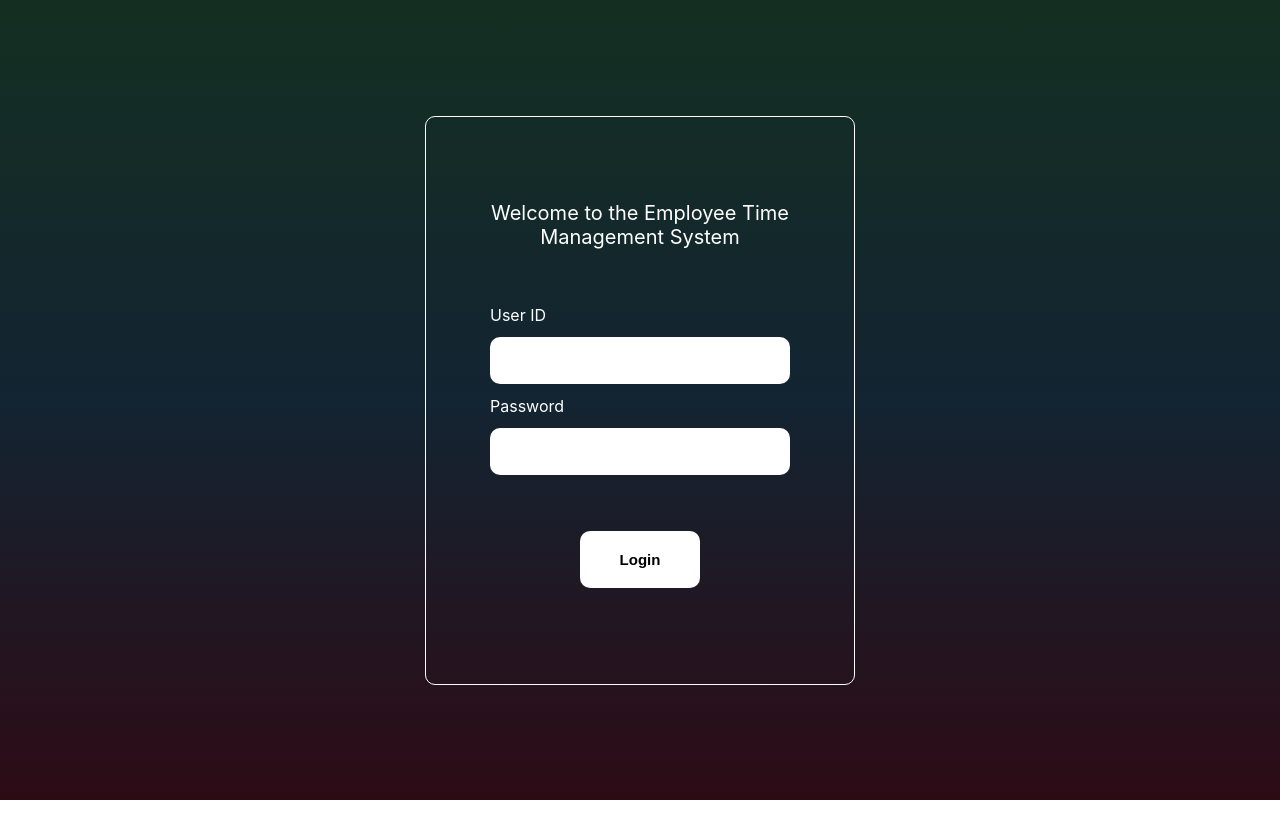
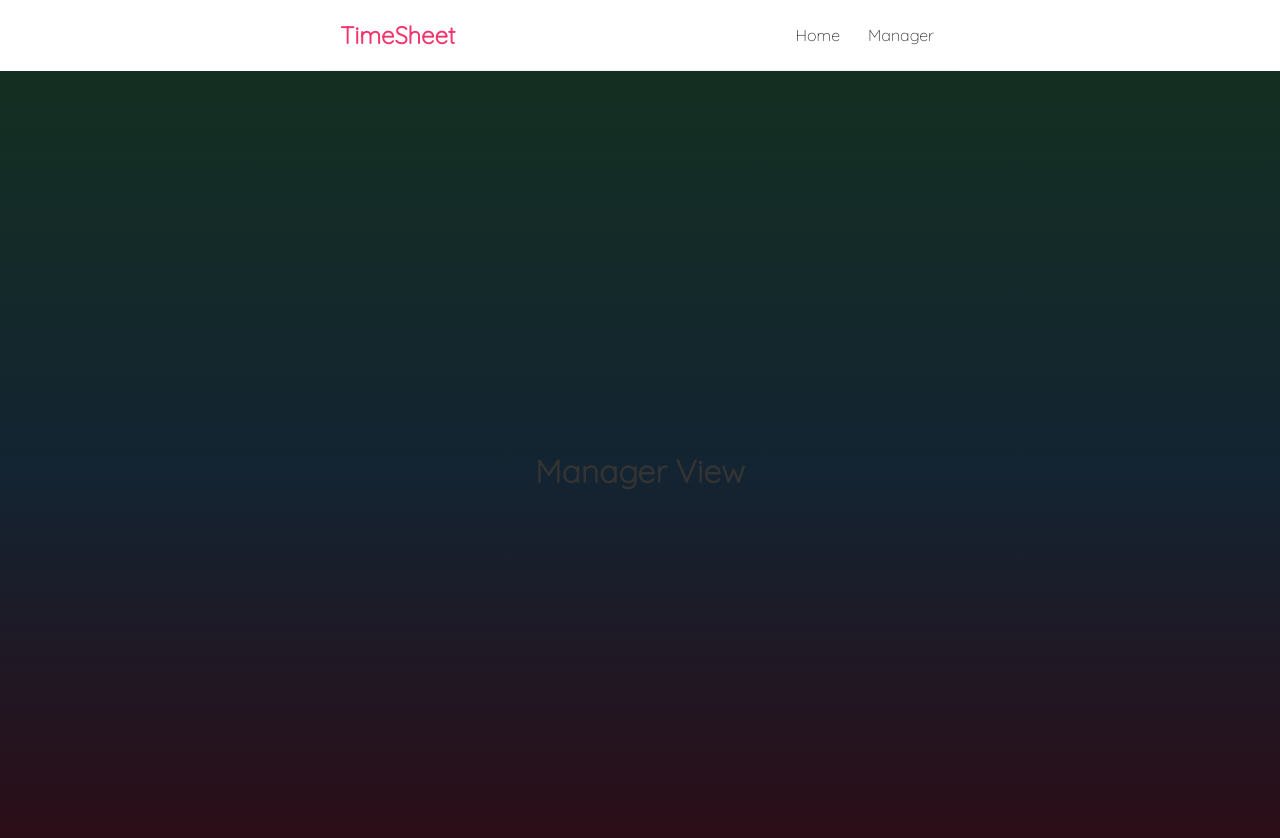
Before and after one commit to fasiehkhan/EmployeeHoursLoggingSystem, a React (Create React App) app: page /manager in a window 1280 px wide. Shown: the top 838 px of the page. Before the commit the page ends 800 px from the top, so only its background shows below. Built offline with nearby package versions, Linux system fonts and the light colour scheme.

Commit message:
added navbar and did the routing

```diff
--- a/package.json
+++ b/package.json
@@ -8,7 +8,7 @@
     "@testing-library/user-event": "^13.5.0",
     "react": "^18.2.0",
     "react-dom": "^18.2.0",
-    "react-router-dom": "^6.4.3",
+    "react-router-dom": "^5.3.4",
     "react-scripts": "5.0.1",
     "web-vitals": "^2.1.4"
   },
--- a/src/App.js
+++ b/src/App.js
@@ -1,19 +1,27 @@
 //import Navbar from './components/Navbar';
 import { Login } from './components/LoginView/Login';
-import { BrowserRouter as Router, Routes, Route } from 'react-router-dom';
+import ManagerView from './components/ManagerView';
+import { BrowserRouter as Router, Routes, Route, Switch } from 'react-router-dom';
+import Navbar from './components/Navbar';
+
 
 function App() {
   return (
-    <div className="landing-page">
       <Router>
-        {/* <Navbar /> */}
-        <Routes>
-          <Route path='/' exact/>
-        </Routes>
+          <div className="landing-page">
+            <Navbar />
+          <div className='content'>
+            <Switch>
+              <Route exact path="/">
+                    <Login />
+              </Route>
+              <Route exact path="/manager">
+                    <ManagerView />
+              </Route>
+            </Switch>
+          </div>
+        </div>
       </Router>
-      <br></br>
-      <Login/>
-    </div>
   );
 }
 
--- /dev/null
+++ b/src/components/ManagerView.js
@@ -0,0 +1,9 @@
+const ManagerView = () => {
+    return (
+        <div className="manager">
+            <h1>Manager View</h1>
+        </div>
+    );
+}
+
+export default ManagerView;
--- a/src/components/Navbar.js
+++ b/src/components/Navbar.js
@@ -1,19 +1,13 @@
-import { Link } from 'react-router-dom';
-
-
-function Navbar() {
+const Navbar = () => {
   return (
-    <div>
-        <nav className="navbar">
-            <div className="navbar-container">
-                <Link to="/" className="navbar-logo">
-                EHLS
-                </Link>
-
-            </div>
-        </nav>
-    </div>
-  )
+    <nav className="navbar">
+      <h1>TimeSheet</h1>
+      <div className="links">
+        <a href="/">Home</a>
+        <a href="/manager">Manager</a>
+      </div>
+    </nav>
+  );
 }
 
-export default Navbar
+export default Navbar;
--- a/src/index.css
+++ b/src/index.css
@@ -1,3 +1,39 @@
+@import url('https://fonts.googleapis.com/css2?family=Quicksand:wght@300&display=swap');
+
+* {
+  margin: 0;
+  font-family: "Quicksand";
+  color: #333;
+}
+
+.navbar {
+  padding: 20px;
+  display: flex;
+  align-items: center;
+  max-width: 600px;
+  margin: 0 auto;
+  border-bottom: 1px solid #f2f2f2;
+}
+
+.navbar h1 {
+  color: #f1356d;
+}
+
+.navbar .links {
+  margin-left: auto;
+}
+
+.navbar a {
+  margin-left: 16px;
+  text-decoration: none;
+  padding: 6px;
+}
+
+.navbar a:hover {
+  color: #f1356d;
+}
+
+
 body {
   margin: 0;
   font-family: -apple-system, BlinkMacSystemFont, 'Segoe UI', 'Roboto', 'Oxygen',
@@ -12,17 +48,17 @@ code {
     monospace;
 }
 
-.landing-page {
+.content {
   display: flex;
   min-height: 100vh;
   min-width: 100px;
-  align-items:center;
-  justify-content:center;
-  background-image: linear-gradient(0deg, #2d0b15,#132432, #142f21);
+  align-items: center;
+  justify-content: center;
+  background-image: linear-gradient(0deg, #2d0b15, #132432, #142f21);
 }
 
 #auth-form-container {
-  display:flex;
+  display: flex;
   flex-direction: column;
   margin: 1rem;
   padding: 4rem;
```
Also changed, not shown: src/App.css (deleted, +0 -39 lines), src/components/LoginView/Login.jsx (+4 -4 lines), 1 other file (tests, documents, lock files or other folders).
